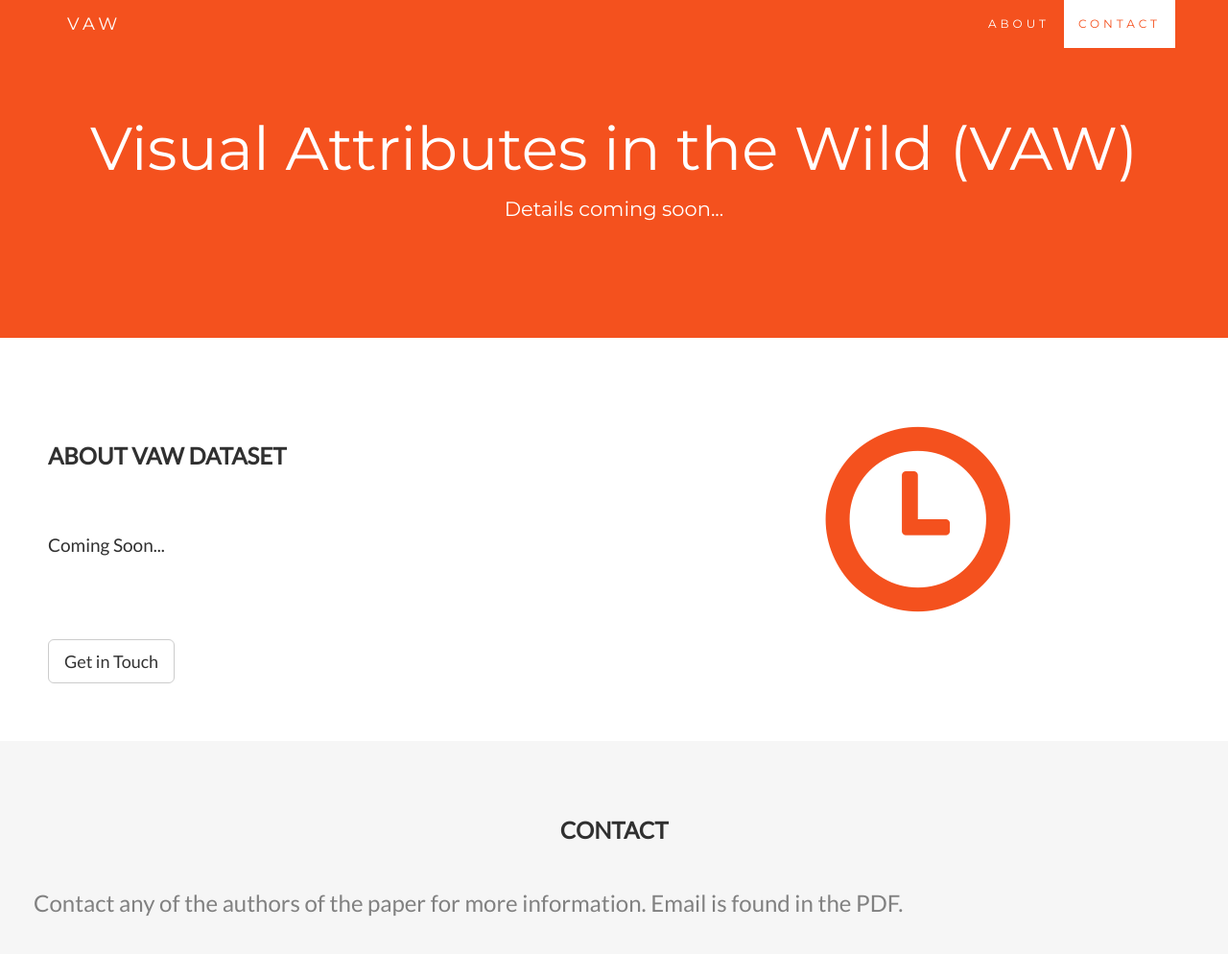
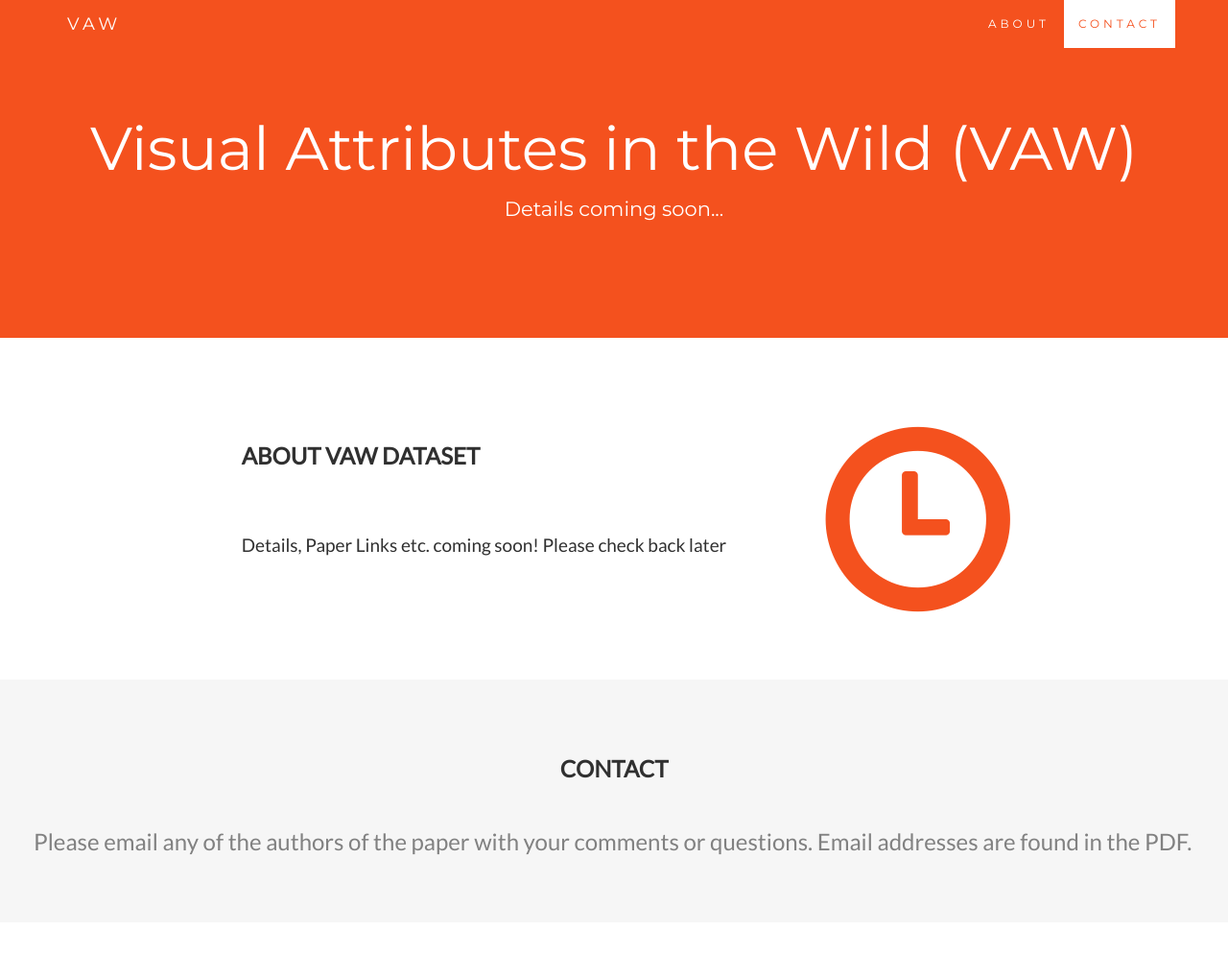
Before and after one commit to kushalkafle/vaw_dataset, a plain HTML site: page index.html in a window 1280 px wide. Shown: the whole page at 96% size. After the commit the page ends 961 px from the top, so only its background shows below. Drawn offline with nearby package versions, Linux system fonts and the light colour scheme.

Commit message:
Update index.html

```diff
--- a/index.html
+++ b/index.html
@@ -219,12 +219,11 @@
 <!-- Container (About Section) -->
 <div id="about" class="container-fluid">
   <div class="row">
-    <div class="col-sm-8">
+    <div class="col-sm-6 col-sm-offset-2">
       <h2>About VAW Dataset</h2><br>
-      <h4>Coming Soon...</h4><br>
-      <br><button class="btn btn-default btn-lg">Get in Touch</button>
+      <h4>Details, Paper Links etc. coming soon! Please check back later</h4><br>
     </div>
-    <div class="col-sm-4">
+    <div class="col-sm-2">
       <span class="glyphicon glyphicon-time logo"></span>
     </div>
   </div>
@@ -234,7 +233,7 @@
 <div id="contact" class="container-fluid bg-grey">
   <h2 class="text-center">CONTACT</h2>
   <div class="row">
-    <h3> Contact any of the authors of the paper for more information. Email is found in the PDF.</h3>
+    <h3> Please email any of the authors of the paper with your comments or questions. Email addresses are found in the PDF.</h3>
     </div>
   </div>
 </div>
```
